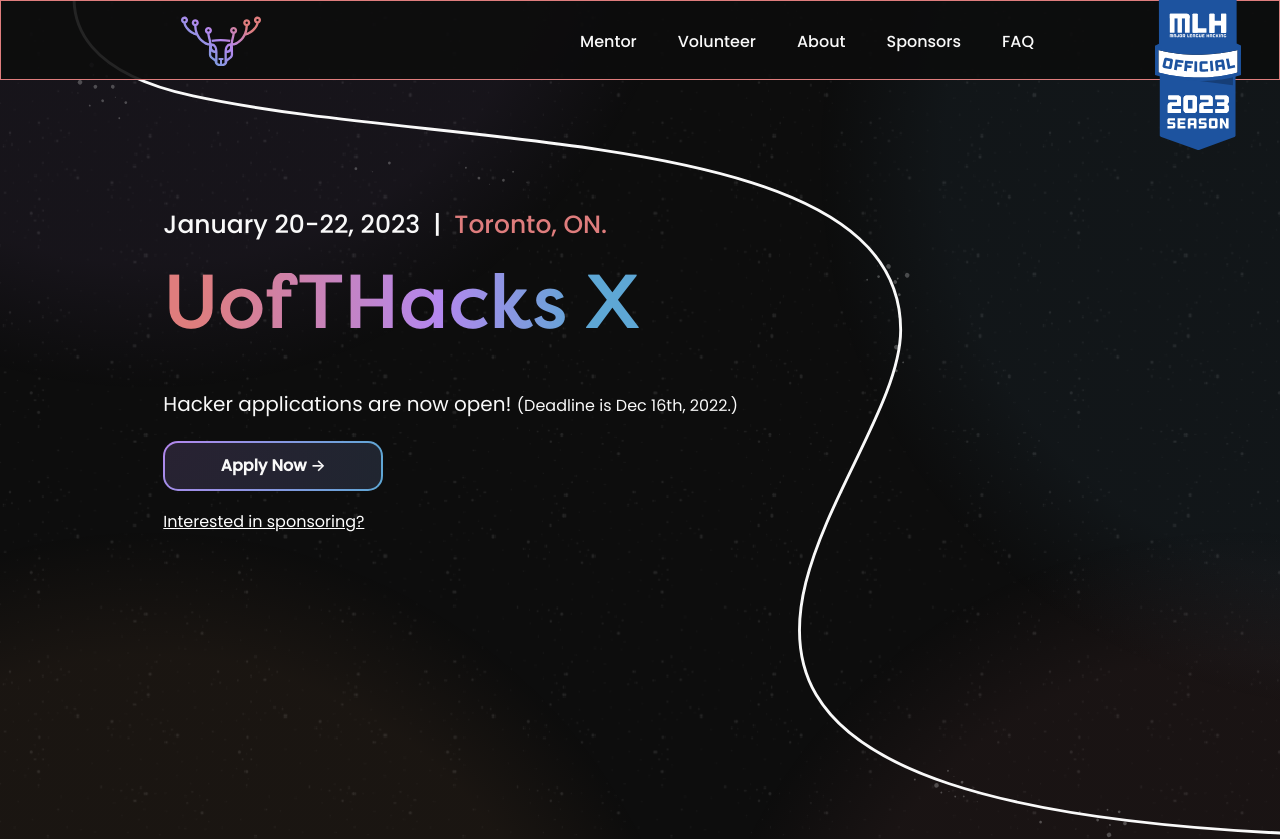
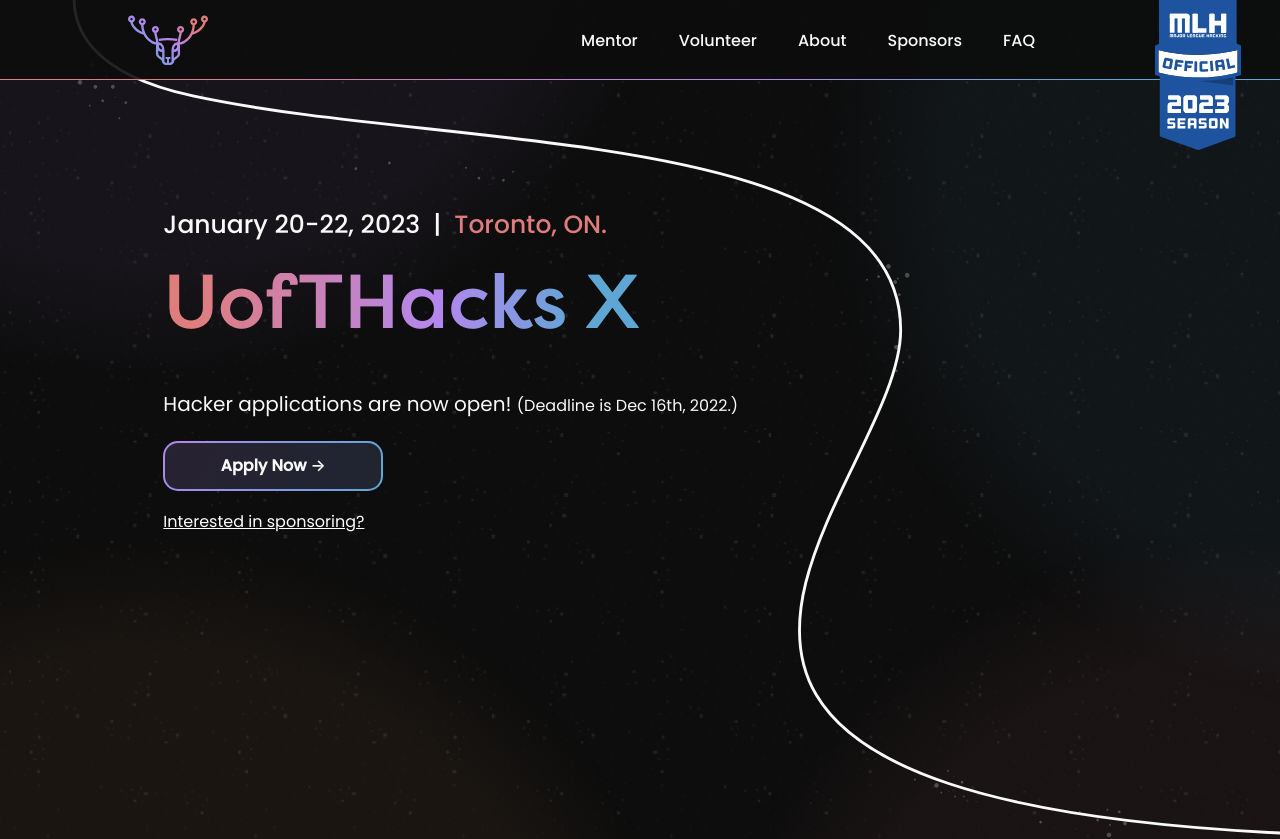
Before and after one commit to UofTHacks-Official/site-x, a Next.js app: page / in a window 1280 px wide. Shown: the top 839 px of the page. Built offline with nearby package versions, Linux system fonts and the light colour scheme.

Commit message:
border gradient

```diff
--- a/components/molecules/Navbar.jsx
+++ b/components/molecules/Navbar.jsx
@@ -11,8 +11,9 @@ const Wrapper = styled("navbar", css({
     height: "80px",
     background: "rgba(13, 13, 13, 0.9)",
     zIndex:"10000",
-    border:'1px solid',
-    borderColor:'rgba(223, 125, 125, 1)'
+    borderBottom:'1px solid',
+    borderImageSource:"linear-gradient(91.6deg, #DF7D7D 6.77%, #B487EE 57.81%, #5EA7D5 88.54%)",
+    borderImageSlice: 1,
 }));
 
 const Links = styled("div", css({
@@ -33,7 +34,7 @@ const LogoDiv = styled("div", ({
   position: 'absolute',
   width: '80px',
   height: '80px',
-  left: '180px',
+  left: '10%',
   top: '0px',
 }));
 
```
